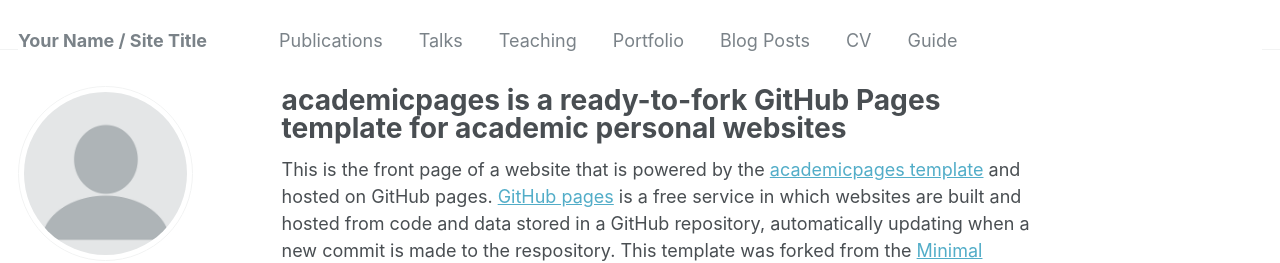
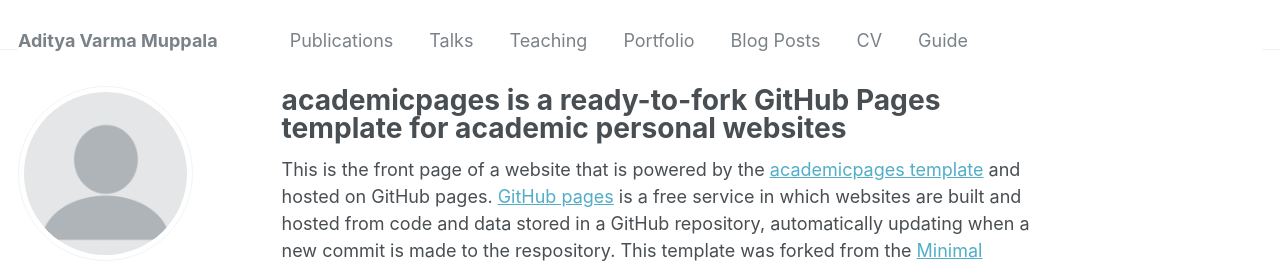
Before and after one commit to AdityaMuppala/adityamuppala.github.io, a Jekyll site: the page built from _pages/about.md, in a window 1280 px wide. Shown: the top 263 px of the page. Built offline with Jekyll 4.4.1, drawn with Linux system fonts in a browser that asks for light colours; some web fonts are replaced.

Commit message:
Update _config.yml

```diff
--- a/_config.yml
+++ b/_config.yml
@@ -8,7 +8,7 @@
 
 # Basic Site Settings
 locale                   : "en-US"
-title                    : "Your Name / Site Title"
+title                    : "Aditya Varma Muppala"
 title_separator          : "-"
 name                     : &name "Your Name"
 description              : &description "personal description"
```
